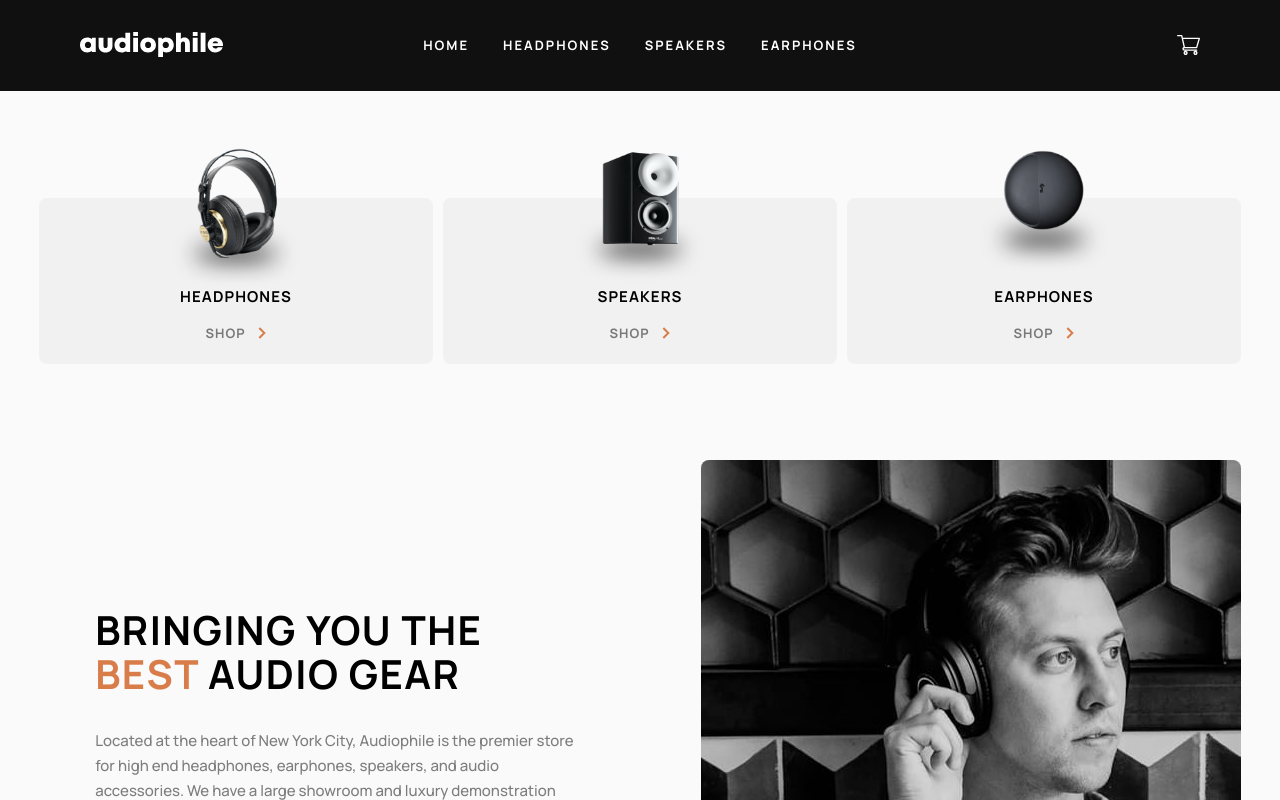
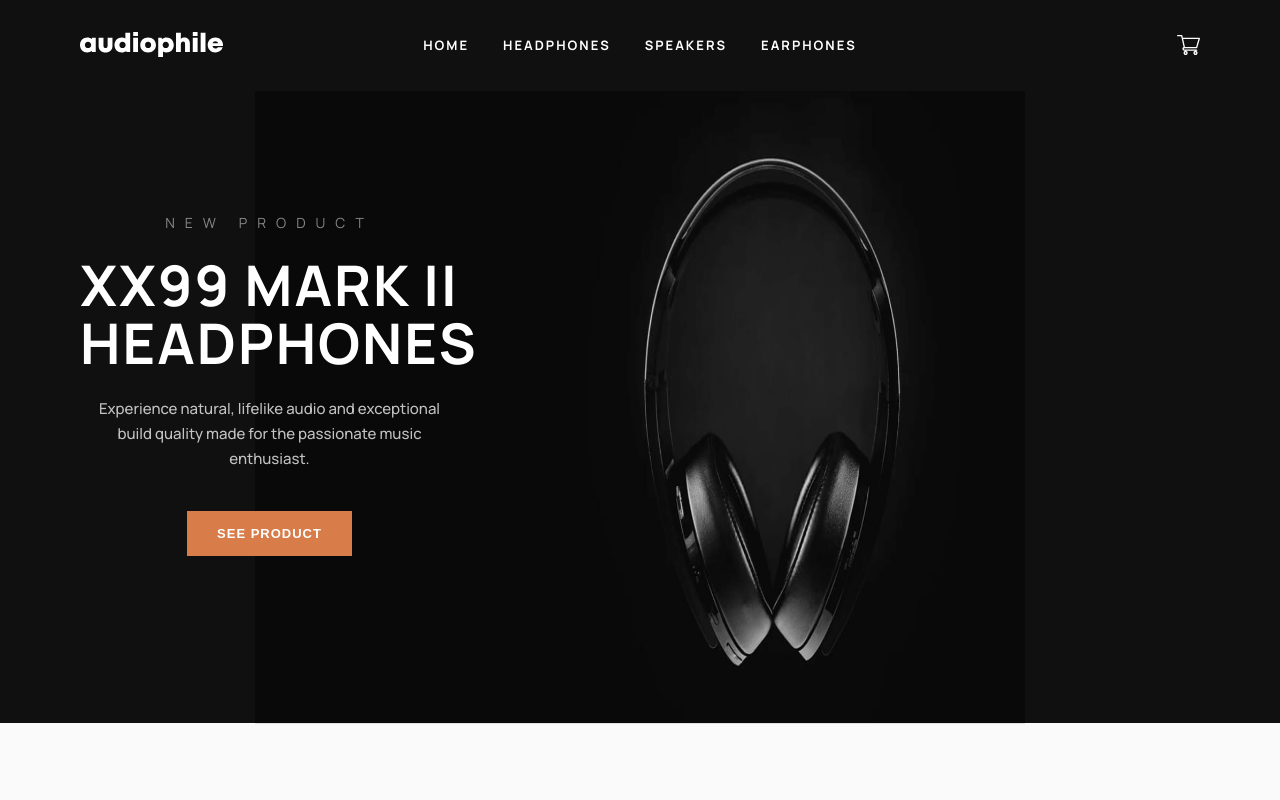
Before and after one commit to MichalTrubini/NEXT_Audiophile-3, a Next.js app: page / in a window 1280 px wide. Shown: the top 800 px of the page. Built offline with nearby package versions, Linux system fonts and the light colour scheme.

Commit message:
hero WIP

```diff
--- a/pages/index.tsx
+++ b/pages/index.tsx
@@ -1,5 +1,6 @@
 import type { NextPage } from "next";
 import Head from "next/head";
+import Hero from "../src/modules/home/hero";
 import Categories from "../src/shared/components/category/categories";
 import Promo from "../src/shared/components/content/promo";
 
@@ -7,10 +8,11 @@ const Home: NextPage = () => {
   return (
     <div>
       <Head>
-        <title>Create Next App</title>
-        <meta name="description" content="Generated by create next app" />
+        <title>Audiophile</title>
+        <meta name="description" content="Audiophile home page" />
         <link rel="icon" href="/favicon.ico" />
       </Head>
+      <Hero />
       <div className="container">
         <Categories />
         <Promo/>
--- /dev/null
+++ b/src/modules/home/hero.module.css
@@ -0,0 +1,90 @@
+.hero {
+    margin-top: 87px;
+    background-color: var(--blackish);
+    text-align: center;
+    position: relative;
+
+}
+
+.imageContainer {
+    position: absolute;
+    top: -83px;
+    left: 50%;
+    transform: translateX(-50%);
+    mix-blend-mode: difference;
+    width: 100%;
+    max-width: 375px;
+    height: 165vw;
+    max-height: 56rem;
+}
+
+.content {
+    position: relative;
+    z-index: 9;
+    padding: 10.8rem 0 11.2rem;
+    width: 87.5%;
+    margin: auto;
+    max-width: 37.9rem;
+}
+
+.subtitle {
+    font-size: 1.4rem;
+    font-weight: 400;
+    color: rgba(255, 255, 255, 0.5);
+    text-transform: uppercase;
+    letter-spacing: 10px;
+    margin-bottom: 1.6rem;
+}
+
+.header {
+    color: var(--white);
+    text-transform: uppercase;
+    font-size: 3.6rem;
+    font-weight: 700;
+    line-height: 4rem;
+    letter-spacing: 1.29px;
+    margin-bottom: 2.4rem;
+}
+
+.about {
+    color: rgba(255, 255, 255, 0.75);
+    margin-bottom: 2.8rem;
+    line-height: 2.5rem;
+}
+
+@media screen and (min-width: 768px) {
+    .subtitle {
+        margin-bottom: 2.4rem;
+    }
+    .header {
+        font-size: 5.6rem;
+        line-height: 5.8rem;
+        letter-spacing: 2px;
+    }
+    .about {
+        margin-bottom: 4rem;
+        padding: 0 1.5rem;
+    }
+    .content {
+        padding: 12.6rem 0 16.7rem;
+    }
+    .imageContainer {
+        width: 100%;
+        max-width: 77rem;
+        height: 165vw;
+        max-height: 72rem;
+    }
+}
+
+@media screen and (min-width: 1024px) {
+    .hero {
+        display: flex;
+        justify-content: flex-start;
+        padding: 0 8rem;
+    }
+
+    .content {
+        margin: 0;
+        padding: 12.6rem 0 16.7rem;
+    }
+}
--- /dev/null
+++ b/src/modules/home/hero.tsx
@@ -0,0 +1,56 @@
+import Button from "../../shared/components/UI/button";
+import styles from "./hero.module.css";
+import { useState, useEffect } from "react";
+import Image from "next/image";
+import heroMobile from "../../../public/assets/home/mobile/image-header.jpg";
+import heroTablet from "../../../public/assets/home/tablet/image-header.jpg";
+import heroDesktop from "../../../public/assets/home/desktop/image-hero.jpg";
+
+
+const Hero = () => {
+
+  const [screenWidth, setScreenWidth] = useState(0);
+
+  useEffect(() => {
+    const widthInitial = window.innerWidth;
+    setScreenWidth(widthInitial);
+
+    function getWindowDimensions() {
+      const widthCurrent = window.innerWidth;
+      return widthCurrent;
+    }
+
+    function handleResize() {
+      setScreenWidth(getWindowDimensions());
+    }
+
+    window.addEventListener("resize", handleResize);
+    return () => window.removeEventListener("resize", handleResize);
+  }, []);
+
+  function imageSwitcher() {
+    if (screenWidth < 768) return heroMobile;
+    if (screenWidth > 767 && screenWidth < 1025 ) return heroTablet;
+    if (screenWidth > 1024) return heroDesktop;
+  }
+
+
+  return (
+    <div className={styles.hero}>
+      <div className={styles.content}>
+        <p className={styles.subtitle}>new product</p>
+        <h1 className={styles.header}>XX99 Mark II HeadphoneS</h1>
+        <p className={styles.about}>
+          Experience natural, lifelike audio and exceptional build quality made
+          for the passionate music enthusiast.
+        </p>
+        <Button className="buttonLight" text="see product" />
+      </div>
+      <div className={styles.imageContainer}>
+        <Image src={imageSwitcher()!} alt="hero" layout="fill"/>
+      </div>
+    </div>
+  );
+};
+
+export default Hero;
--- /dev/null
+++ b/src/shared/components/UI/button.tsx
@@ -0,0 +1,12 @@
+interface Button {
+    text:string,
+    className:string
+}
+
+const Button: React.FC<Button> = (props) => {
+    return (
+        <button className={props.className}>{props.text}</button>
+    )
+}
+
+export default Button;
--- a/src/shared/layout/header.module.css
+++ b/src/shared/layout/header.module.css
@@ -5,14 +5,14 @@
   top: 0;
   z-index: 99;
   padding: 3.2rem 2.4rem;
-  border-bottom: 1px solid var(--white);
+  border-bottom: 1px solid rgba(255, 255, 255, 0.1);
 }
 
 .container {
   max-width: 165rem;
   margin: auto;
-  display: grid;
-  grid-template-columns: 143px 1fr 143px;
+  display: flex;
+  justify-content: space-between;
   align-items: center;
 }
 
@@ -37,6 +37,8 @@
   .logoContainer {
     justify-self: left;
   }
+
+
 }
 
 @media screen and (min-width: 1024px) {
@@ -44,6 +46,11 @@
     padding: 3.2rem 8rem;
     border-bottom: none;
     grid-template-columns: 1fr 1fr 1fr;
+  }
+
+  .container {
+    display: grid;
+    grid-template-columns: 143px 1fr 143px;
   }
 
   .hamburgerContainer {
--- a/src/shared/styles/globals.css
+++ b/src/shared/styles/globals.css
@@ -47,6 +47,18 @@ p {
   padding: 0 2.4rem ;
 }
 
+.buttonLight {
+  background-color: var(--orange);
+  border: none;
+  outline: none;
+  color: var(--white);
+  text-transform: uppercase;
+  font-size: 1.3rem;
+  letter-spacing: 1px;
+  font-weight: 700;
+  padding: 1.5rem 3rem;
+}
+
 @media screen and (min-width: 768px) {
   .container {
     padding: 0 3.9rem ;
```
